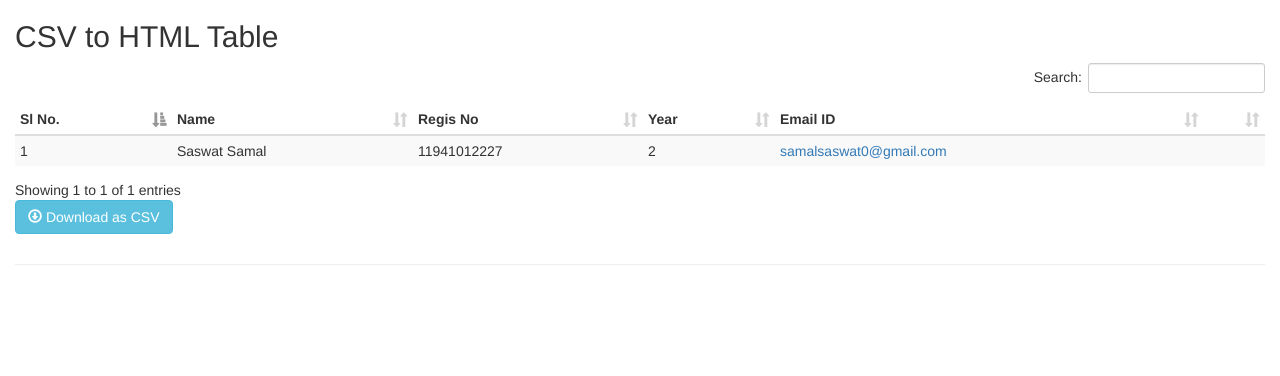
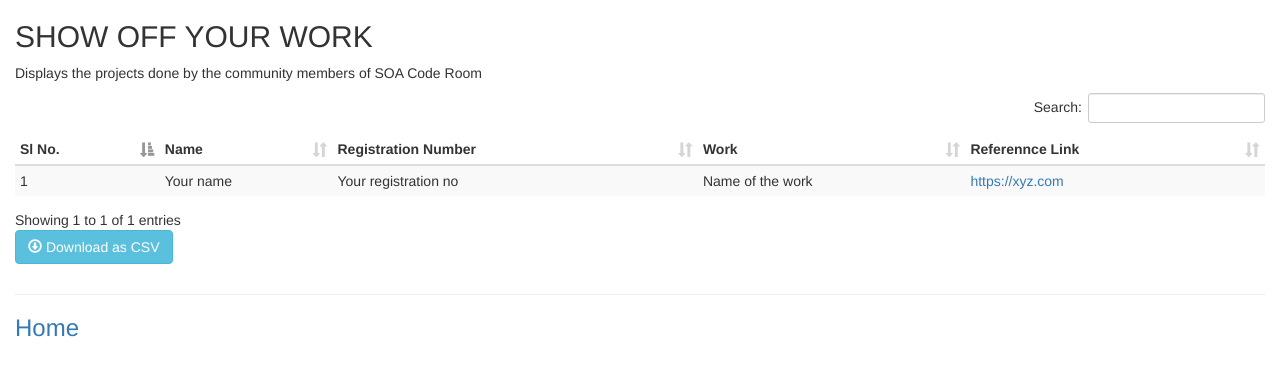
Before and after one commit to saswatsamal/show-off-your-work, a plain HTML site: page index.html in a window 1280 px wide. Drawn offline with Linux system fonts and the light colour scheme.

Commit message:
updating the csv file and index.html

```diff
--- a/data/work.csv
+++ b/data/work.csv
@@ -1,2 +1,2 @@
-"Sl No.","Name","Regis No","Year","Email ID",
-"1","Saswat Samal","11941012227","2 ","samalsaswat0@gmail.com",
+Sl No.,Name,Registration Number,Work,Referennce Link
+1,Your name,Your registration no,Name of the work,https://xyz.com
--- a/index.html
+++ b/index.html
@@ -5,9 +5,9 @@
     <meta http-equiv="X-UA-Compatible" content="IE=edge">
     <meta name="viewport" content="width=device-width, initial-scale=1">
     <!-- The above 3 meta tags *must* come first in the head; any other head content must come *after* these tags -->
-    <title>CSV to HTML Table</title>
-    <meta name="author" content="">
-    <meta content="Display any CSV file as a searchable, filterable, pretty HTML table" />
+    <title>SOA Code Room | Work</title>
+    <meta name="author" content="SOA Code Room">
+    <meta content="Displays the projects done by the community members of SOA Code Room" />
 
     <!-- Bootstrap core CSS -->
     <link href="css/bootstrap.min.css" rel="stylesheet">
@@ -23,8 +23,8 @@
   <body>
     <div class="container-fluid">
 
-      <h2>CSV to HTML Table</h2>
-
+      <h2>SHOW OFF YOUR WORK</h2>
+<p>Displays the projects done by the community members of SOA Code Room</p>
 
 
       <div id='table-container'></div>
@@ -34,7 +34,7 @@
     <footer class='footer'>
       <div class='container-fluid'>
         <hr />
-
+        <h3><a href="https://soacoderoom.github.io/">Home</a></h3>
       </div>
     </footer>
 
```
